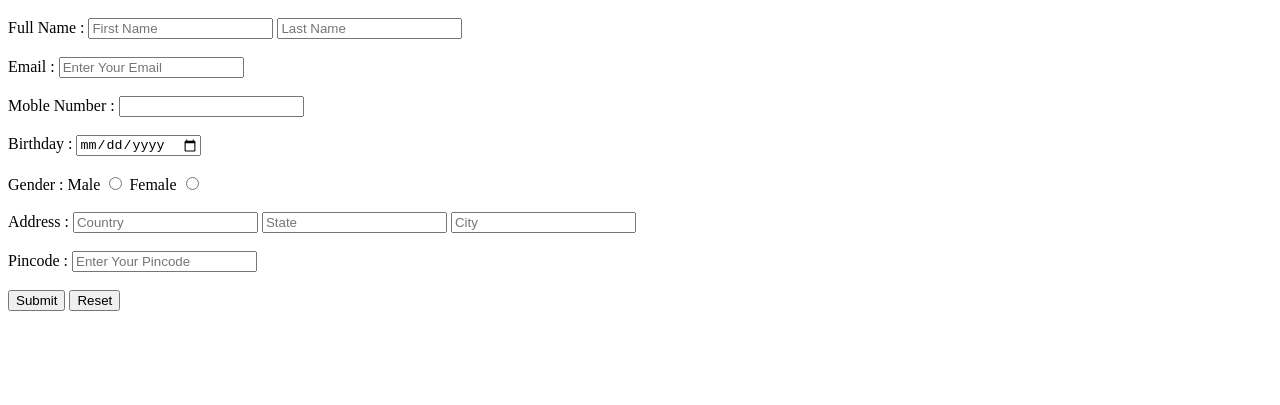
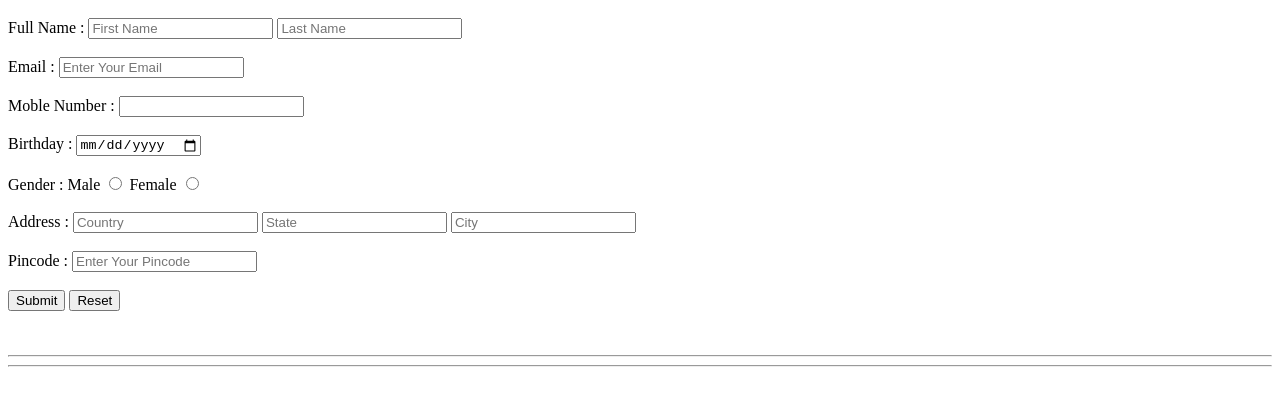
Before and after one commit to ankushthummar25/HTML-Language, a plain HTML site: page Input/Form.html in a window 1280 px wide. Shown: the part 533-938 px from the top of the page. Before the commit the page ends 852 px from the top, so only its background shows below. Drawn offline with Linux system fonts and the light colour scheme.

Commit message:
15-03-2024

```diff
--- a/Input/Form.html
+++ b/Input/Form.html
@@ -166,5 +166,9 @@
                 <input type="reset" value="Reset">
             </div>
         </form>
+
+        <br><br>
+        <hr><hr>
+        <br><br>
     </body>
 </html>
```
